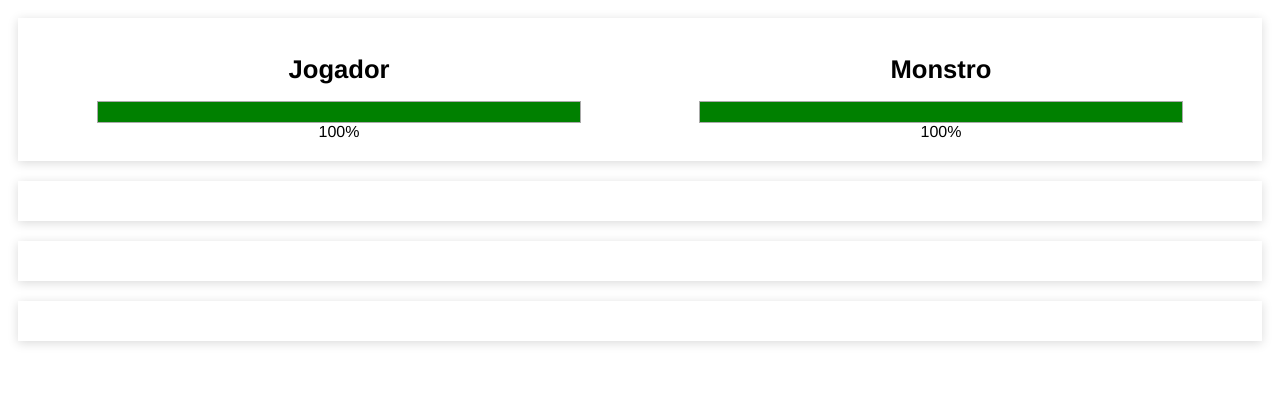
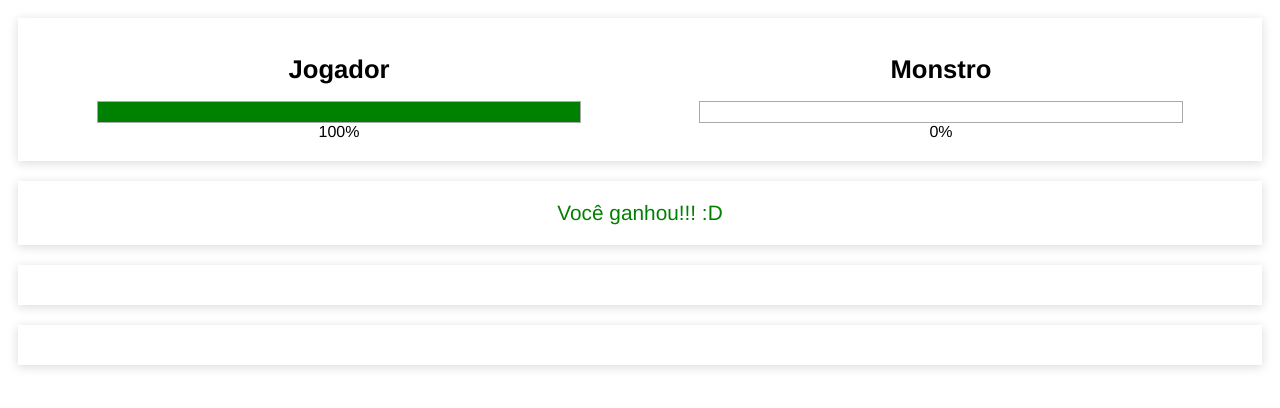
Before and after one commit to masilvasql/vueJsStudy, a plain HTML site: page projeto-01-monstro/index.html in a window 1280 px wide. Drawn offline with nearby package versions, Linux system fonts and the light colour scheme.

Commit message:
Mostrando o Resultado

```diff
--- a/projeto-01-monstro/app.js
+++ b/projeto-01-monstro/app.js
@@ -2,10 +2,12 @@ new Vue({
     el:"#app",
     data:{
         playerLife:100,
-        monsterLife:100
+        monsterLife:0
     },
     computed:{
-
+        hasResult(){
+            return this.playerLife == 0  || this.monsterLife == 0
+        }
     },
     methods:{
 
--- a/projeto-01-monstro/index.html
+++ b/projeto-01-monstro/index.html
@@ -34,7 +34,12 @@
                 <div>{{ monsterLife }}%</div>
             </div>
         </div>
-        <div class="panel result"></div>
+
+        <div v-if ="hasResult" class="panel result">
+            <div v-if="monsterLife == 0" class="win">Você ganhou!!! :D</div>
+            <div v-else class="lose">Você perdeu!!! :(</div>
+        </div>
+
         <div class="panel buttons"></div>
         <div class="panel logs"></div>
     </div>
--- a/projeto-01-monstro/style.css
+++ b/projeto-01-monstro/style.css
@@ -50,3 +50,19 @@ html{
     background-color: red;
 
 }
+
+/*Área dos resultados*/
+
+.result{
+    display: flex;
+    justify-content: center;
+    font-size: 1.3rem;
+}
+
+.result .win{
+    color:green;
+}
+
+.result .lose{
+    color: red;
+}
```
